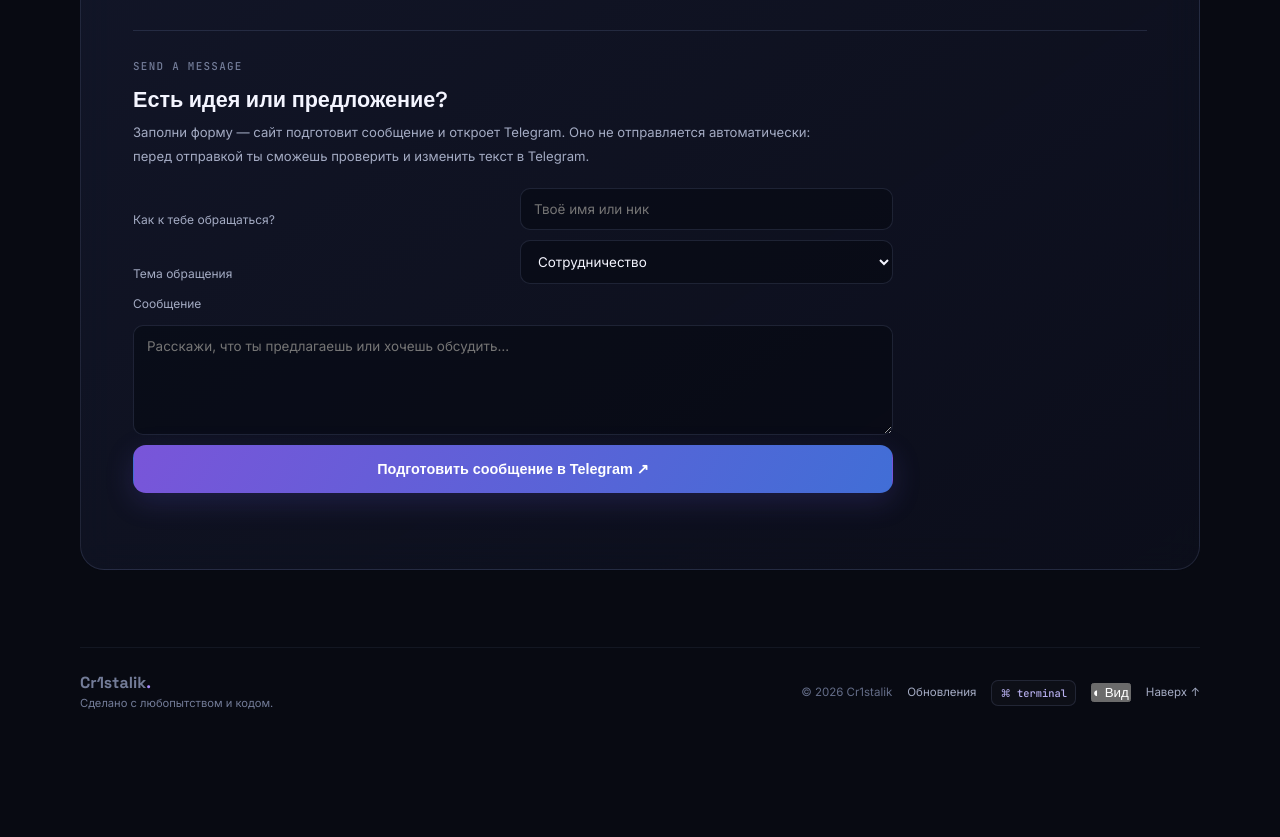
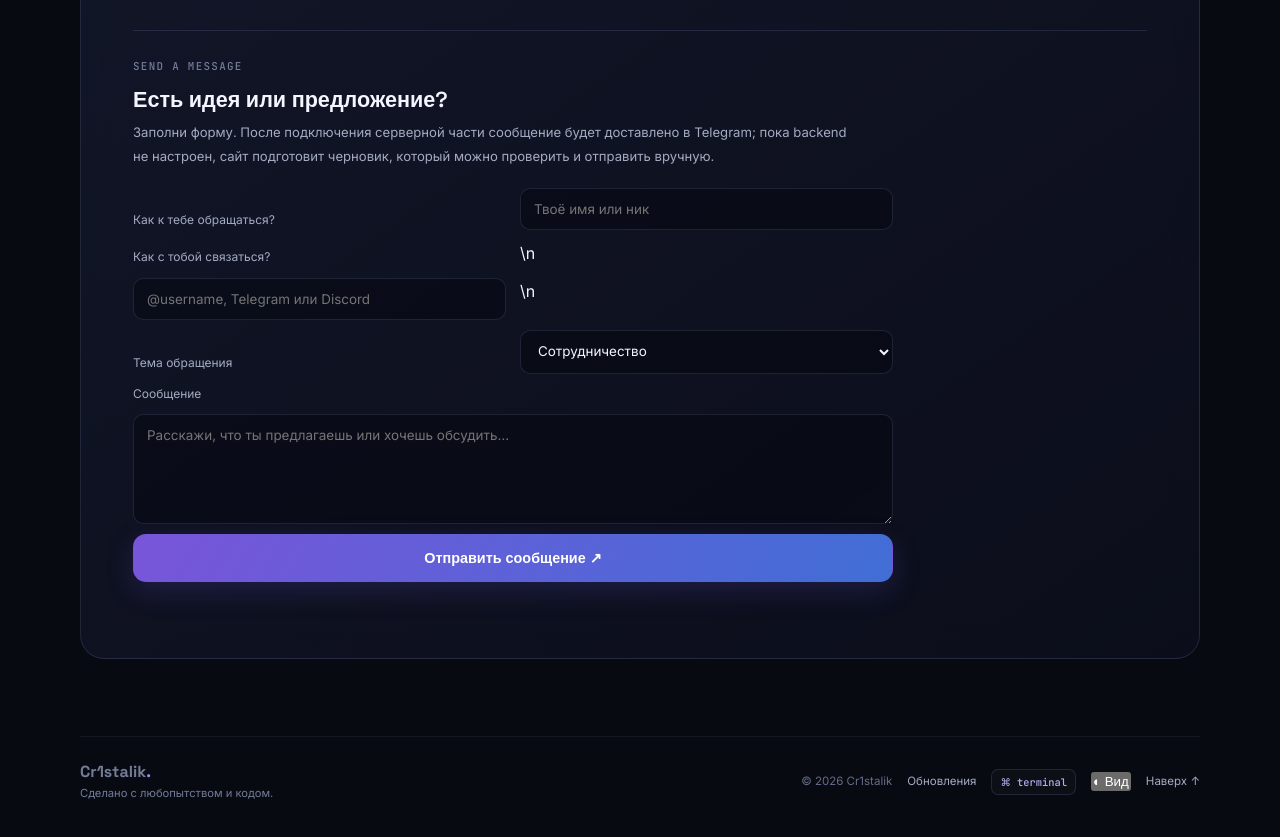
Before and after one commit to Cr1staloriginal/cr1staloriginal.github.io, a plain HTML site: page index.html in a window 1280 px wide. Shown: the part 7294-8131 px from the top of the page. Before the commit the page ends 8041 px from the top, so only its background shows below. Drawn offline with nearby package versions, Linux system fonts and the light colour scheme; no server answers.

Commit message:
Add contact field and backend API configuration

```diff
--- a/index.html
+++ b/index.html
@@ -3,7 +3,7 @@
 <head>
     <meta charset="UTF-8">
     <meta name="viewport" content="width=device-width, initial-scale=1.0">
-    <meta name="description" content="Cr1stalik — разработчик с декабря 2024 года. Python, Discord- и Telegram-боты, веб-разработка и собственные проекты."><meta name="theme-color" content="#07070a"><meta property="og:title" content="Cr1stalik | Developer Portfolio"><meta property="og:description" content="Создаю собственные проекты, изучаю технологии и развиваюсь в Python, ботах и веб-разработке."><meta property="og:type" content="website"><meta property="og:image" content="https://cr1staloriginal.github.io/avatar.png">
+    <meta name="description" content="Cr1stalik — разработчик с декабря 2024 года. Python, Discord- и Telegram-боты, веб-разработка и собственные проекты."><meta name="theme-color" content="#07070a"><meta name="portfolio-api" content=""><meta property="og:title" content="Cr1stalik | Developer Portfolio"><meta property="og:description" content="Создаю собственные проекты, изучаю технологии и развиваюсь в Python, ботах и веб-разработке."><meta property="og:type" content="website"><meta property="og:image" content="https://cr1staloriginal.github.io/avatar.png">
     <title>Cr1stalik | Developer Portfolio</title>
 
     <link rel="icon" href="favicon.svg" type="image/svg+xml">
@@ -220,11 +220,11 @@
     <div class="contact-form-wrap">
         <div class="section-kicker">SEND A MESSAGE</div>
         <h3>Есть идея или предложение?</h3>
-        <p class="contact-form-note">Заполни форму — сайт подготовит сообщение и откроет Telegram. Оно не отправляется автоматически: перед отправкой ты сможешь проверить и изменить текст в Telegram.</p>
+        <p class="contact-form-note">Заполни форму. После подключения серверной части сообщение будет доставлено в Telegram; пока backend не настроен, сайт подготовит черновик, который можно проверить и отправить вручную.</p>
         <form id="contact-form" class="contact-message-form">
             <label for="contact-name">Как к тебе обращаться?</label>
             <input id="contact-name" name="name" type="text" maxlength="60" autocomplete="name" placeholder="Твоё имя или ник" required>
-            <label for="contact-topic">Тема обращения</label>
+            <label for="contact-contact">Как с тобой связаться?</label>\n            <input id="contact-contact" name="contact" type="text" maxlength="160" autocomplete="email" placeholder="@username, Telegram или Discord" required>\n            <label for="contact-topic">Тема обращения</label>
             <select id="contact-topic" name="topic">
                 <option value="Предложение о сотрудничестве">Сотрудничество</option>
                 <option value="Вопрос по проекту">Вопрос по проекту</option>
@@ -233,7 +233,7 @@
             </select>
             <label for="contact-message">Сообщение</label>
             <textarea id="contact-message" name="message" rows="4" maxlength="1500" placeholder="Расскажи, что ты предлагаешь или хочешь обсудить…" required></textarea>
-            <button class="btn primary" type="submit">Подготовить сообщение в Telegram ↗</button>
+            <button class="btn primary" type="submit">Отправить сообщение ↗</button>
             <p class="contact-form-feedback" id="contact-form-feedback" role="status" aria-live="polite"></p>
         </form>
     </div>
```
